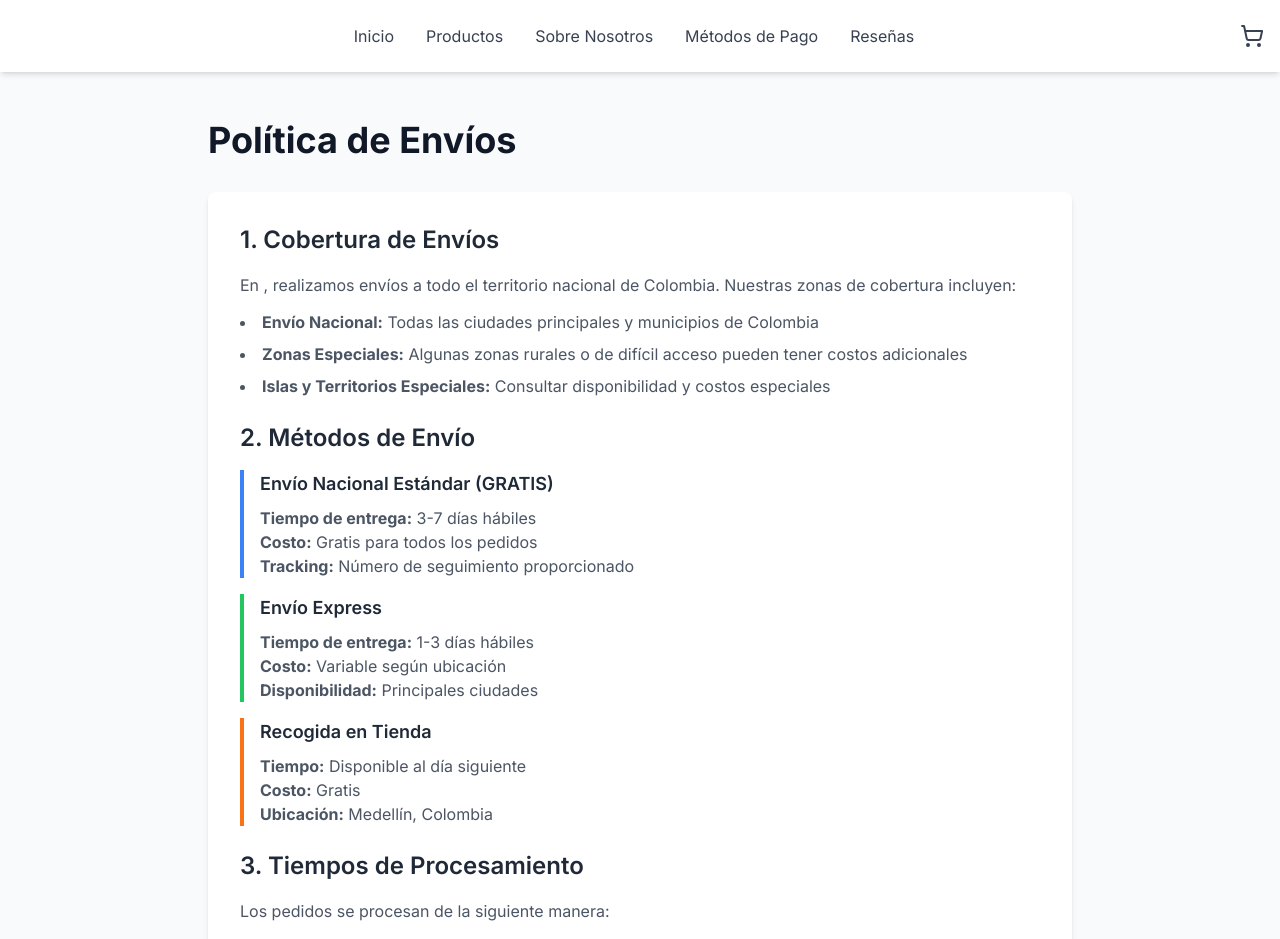
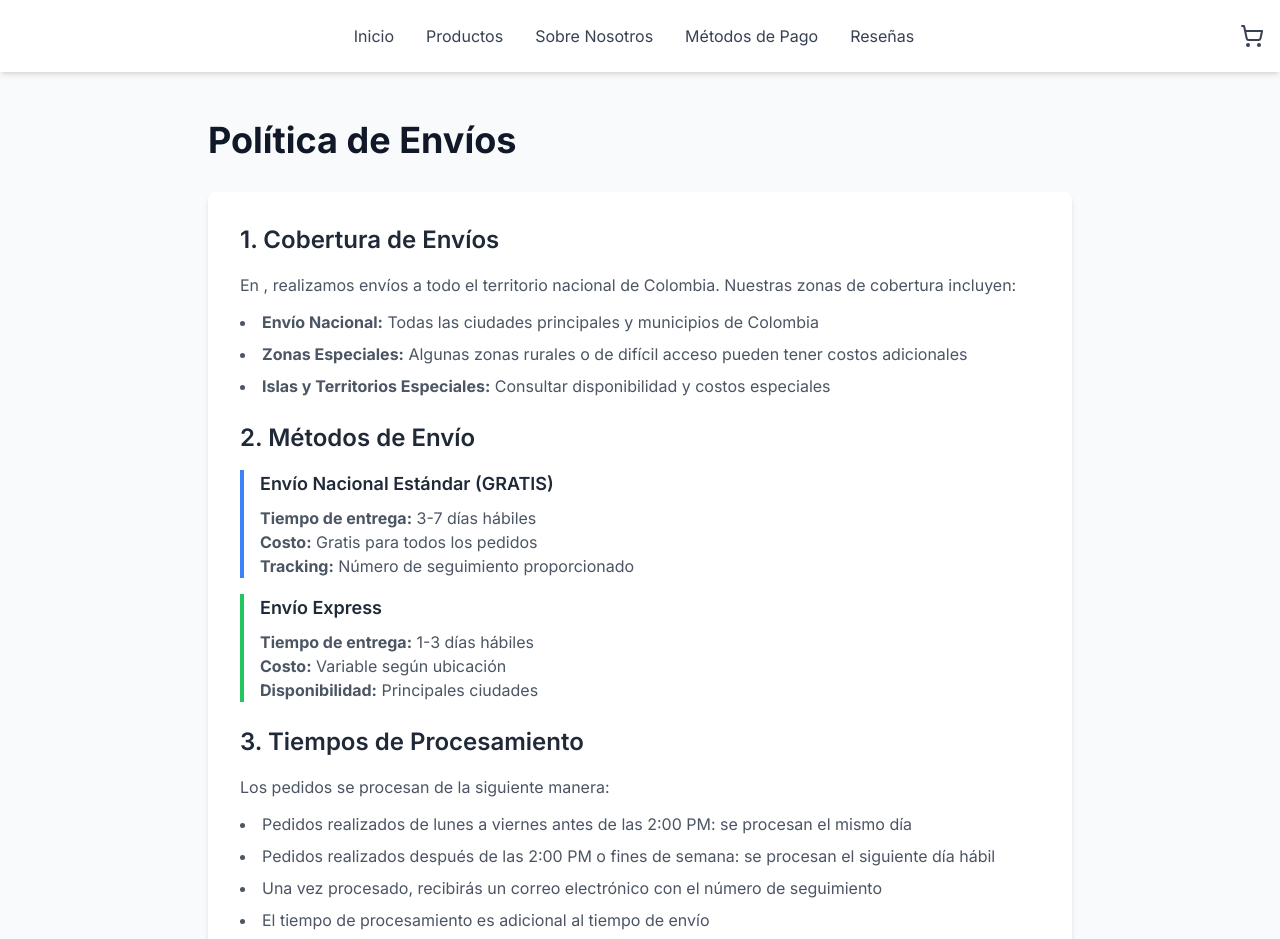
Before and after one commit to Julian-Enable/WebEditVentas, a Next.js app: page /politica-envios in a window 1280 px wide. Shown: the top 939 px of the page. Built offline with nearby package versions, Linux system fonts and the light colour scheme; no server answers; the database is empty.

Commit message:
Remove store pickup shipping method

```diff
--- a/app/politica-envios/page.tsx
+++ b/app/politica-envios/page.tsx
@@ -64,15 +64,6 @@ export default function PoliticaEnviosPage() {
                     <strong>Tiempo de entrega:</strong> 1-3 días hábiles<br/>
                     <strong>Costo:</strong> Variable según ubicación<br/>
                     <strong>Disponibilidad:</strong> Principales ciudades
-                  </p>
-                </div>
-
-                <div className="border-l-4 border-orange-500 pl-4">
-                  <h3 className="font-semibold text-lg text-gray-800 mb-2">Recogida en Tienda</h3>
-                  <p className="text-gray-600">
-                    <strong>Tiempo:</strong> Disponible al día siguiente<br/>
-                    <strong>Costo:</strong> Gratis<br/>
-                    <strong>Ubicación:</strong> Medellín, Colombia
                   </p>
                 </div>
               </div>
```
